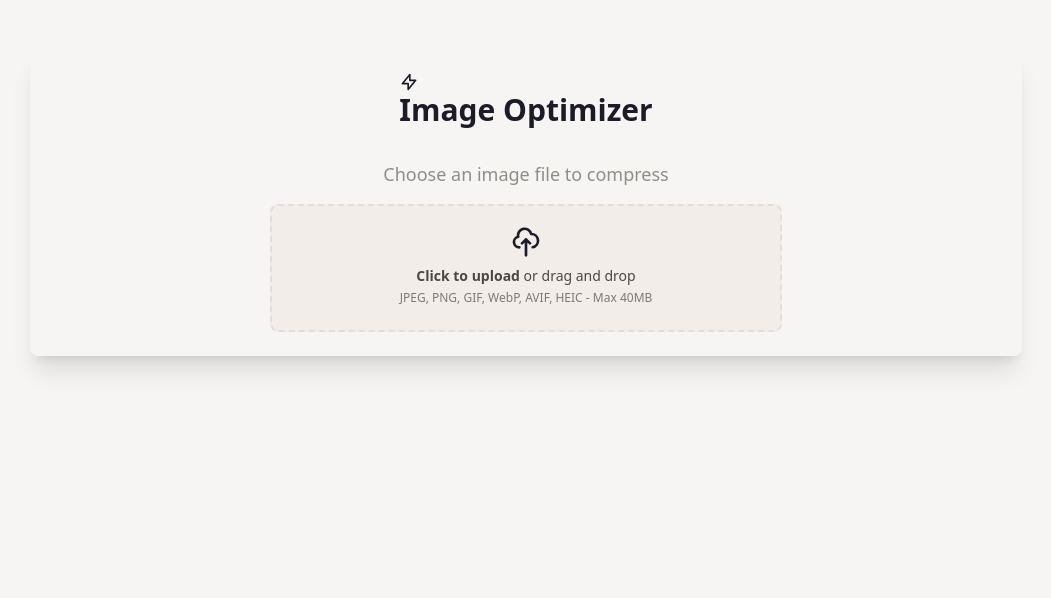
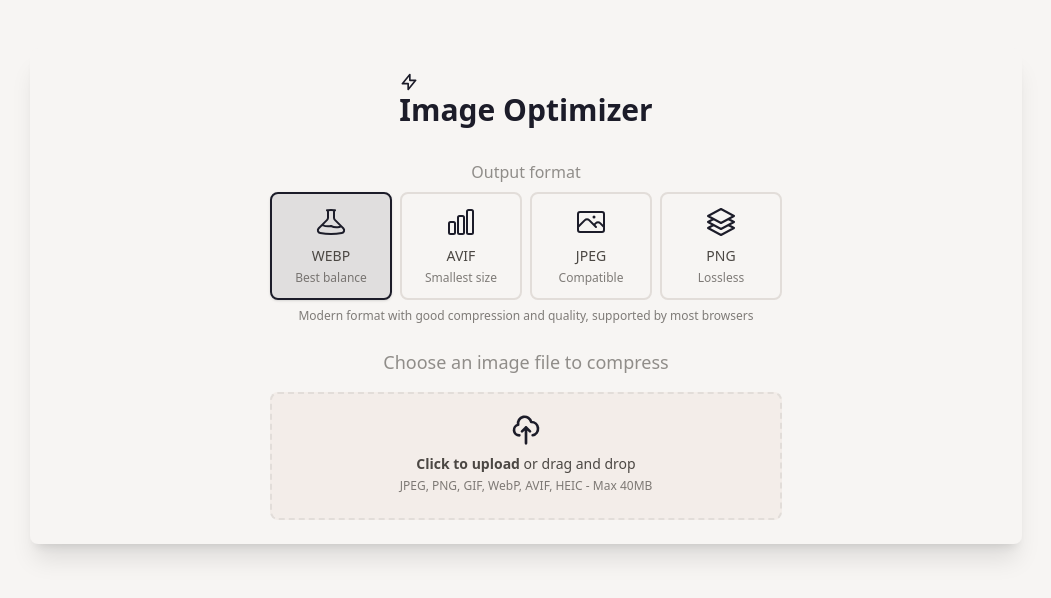
Before and after one commit to espaciofuturoio/image-optimizer, a React (Vite) app in the folder apps/uploader/: page / in a window 1280 px wide. Shown: the top 598 px of the page, without its empty margins (114-1165 px from the left). Built offline with nearby package versions, Linux system fonts and the light colour scheme; no server answers.

Commit message:
chore: add output format

```diff
--- a/apps/uploader/src/components/simple_image_uploader.tsx
+++ b/apps/uploader/src/components/simple_image_uploader.tsx
@@ -10,15 +10,17 @@ import {
   convertAvifToWebP,
 } from './image_compression_util'
 
+type Format = 'webp' | 'avif' | 'jpeg' | 'png'
+
 // Define accepted file types
 const ACCEPTED_FILE_TYPES = "image/jpeg,image/png,image/gif,image/webp,image/avif,image/heic,image/heif"
 const ACCEPTED_EXTENSIONS = ['.jpg', '.jpeg', '.png', '.gif', '.webp', '.avif', '.heic', '.heif']
+const ACCEPTED_FORMATS: Format[] = ['webp', 'avif', 'jpeg', 'png']
 
 // Default configuration values
 const DEFAULT_QUALITY = 75
 const DEFAULT_MAX_SIZE_MB = 1
 const DEFAULT_MAX_RESOLUTION = 2048
-const DEFAULT_FORMAT = 'webp'
 const MAX_FILE_SIZE_MB = 40 // 40MB file size limit
 
 // Utility function to format bytes into KB and MB
@@ -166,6 +168,7 @@ export const SimpleImageUploader: React.FC = () => {
   const [processingImage, setProcessingImage] = useState(false)
   const [sliderPosition, setSliderPosition] = useState(50)
   const [useSliderComparison, setUseSliderComparison] = useState(true)
+  const [selectedFormat, setSelectedFormat] = useState<Format>('webp')
 
   // Simple toast notification system
   const showToast = (message: string, duration = 3000) => {
@@ -315,7 +318,7 @@ export const SimpleImageUploader: React.FC = () => {
         }
       }
       // Apply WebP conversion for non-AVIF files
-      else if (DEFAULT_FORMAT === 'webp') {
+      else if (selectedFormat === 'webp') {
         try {
           clientProcessedFile = await convertToWebP(processedFile, DEFAULT_QUALITY);
         } catch (webpError) {
@@ -342,7 +345,7 @@ export const SimpleImageUploader: React.FC = () => {
       try {
         // Use server-side optimization
         const result = await optimizeImageServer(clientProcessedFile, {
-          format: DEFAULT_FORMAT as 'webp' | 'avif' | 'jpeg' | 'png',
+          format: selectedFormat as 'webp' | 'avif' | 'jpeg' | 'png',
           quality: DEFAULT_QUALITY,
           width: DEFAULT_MAX_RESOLUTION,
           height: undefined,
@@ -533,6 +536,77 @@ export const SimpleImageUploader: React.FC = () => {
             </svg>
             Image Optimizer
           </h2>
+
+          {/* Format selector */}
+          <div className="form-control w-full max-w-lg mx-auto mb-4">
+            <label className="label pb-2" htmlFor="format-select">
+              <span className="label-text text-base font-medium flex items-center">
+                Output format
+              </span>
+            </label>
+            <div className="grid grid-cols-2 sm:grid-cols-4 gap-2">
+              {ACCEPTED_FORMATS.map(format => (
+                <label
+                  key={format}
+                  className={`flex flex-col items-center justify-center p-3 border-2 rounded-lg cursor-pointer transition-all ${selectedFormat === format
+                    ? 'border-primary bg-primary/10 shadow-sm'
+                    : 'border-base-300 hover:border-primary/50 hover:bg-base-200'
+                    } ${isUploading || processingImage ? 'opacity-60 cursor-not-allowed' : ''}`}
+                >
+                  <input
+                    type="radio"
+                    className="hidden"
+                    name="format"
+                    value={format}
+                    checked={selectedFormat === format}
+                    onChange={() => setSelectedFormat(format)}
+                    disabled={isUploading || processingImage}
+                  />
+                  <div className="flex flex-col items-center">
+                    <div className="w-8 h-8 mb-2 flex items-center justify-center text-primary">
+                      {format === 'webp' && (
+                        <svg xmlns="http://www.w3.org/2000/svg" fill="none" viewBox="0 0 24 24" strokeWidth={1.5} stroke="currentColor">
+                          <title>WebP Format</title>
+                          <path strokeLinecap="round" strokeLinejoin="round" d="M9.75 3.104v5.714a2.25 2.25 0 0 1-.659 1.591L5 14.5M9.75 3.104c-.251.023-.501.05-.75.082m.75-.082a24.301 24.301 0 0 1 4.5 0m0 0v5.714c0 .597.237 1.17.659 1.591L19.8 15.3M14.25 3.104c.251.023.501.05.75.082M19.8 15.3l-1.57.393A9.065 9.065 0 0 1 12 15a9.065 9.065 0 0 1-6.23-.693L5 14.5m14.8.8 1.402 1.402c1.232 1.232.65 3.318-1.067 3.611A48.309 48.309 0 0 1 12 21c-2.773 0-5.491-.235-8.135-.687-1.718-.293-2.3-2.379-1.067-3.61L5 14.5" />
+                        </svg>
+                      )}
+                      {format === 'avif' && (
+                        <svg xmlns="http://www.w3.org/2000/svg" fill="none" viewBox="0 0 24 24" strokeWidth={1.5} stroke="currentColor">
+                          <title>AVIF Format</title>
+                          <path strokeLinecap="round" strokeLinejoin="round" d="M3 13.125C3 12.504 3.504 12 4.125 12h2.25c.621 0 1.125.504 1.125 1.125v6.75C7.5 20.496 6.996 21 6.375 21h-2.25A1.125 1.125 0 0 1 3 19.875v-6.75ZM9.75 8.625c0-.621.504-1.125 1.125-1.125h2.25c.621 0 1.125.504 1.125 1.125v11.25c0 .621-.504 1.125-1.125 1.125h-2.25a1.125 1.125 0 0 1-1.125-1.125V8.625ZM16.5 4.125c0-.621.504-1.125 1.125-1.125h2.25C20.496 3 21 3.504 21 4.125v15.75c0 .621-.504 1.125-1.125 1.125h-2.25a1.125 1.125 0 0 1-1.125-1.125V4.125Z" />
+                        </svg>
+                      )}
+                      {format === 'jpeg' && (
+                        <svg xmlns="http://www.w3.org/2000/svg" fill="none" viewBox="0 0 24 24" strokeWidth={1.5} stroke="currentColor">
+                          <title>JPEG Format</title>
+                          <path strokeLinecap="round" strokeLinejoin="round" d="M2.25 15.75l5.159-5.159a2.25 2.25 0 013.182 0l5.159 5.159m-1.5-1.5l1.409-1.409a2.25 2.25 0 013.182 0l2.909 2.909m-18 3.75h16.5a1.5 1.5 0 001.5-1.5V6a1.5 1.5 0 00-1.5-1.5H3.75A1.5 1.5 0 002.25 6v12a1.5 1.5 0 001.5 1.5zm10.5-11.25h.008v.008h-.008V8.25zm.375 0a.375.375 0 11-.75 0 .375.375 0 01.75 0z" />
+                        </svg>
+                      )}
+                      {format === 'png' && (
+                        <svg xmlns="http://www.w3.org/2000/svg" fill="none" viewBox="0 0 24 24" strokeWidth={1.5} stroke="currentColor">
+                          <title>PNG Format</title>
+                          <path strokeLinecap="round" strokeLinejoin="round" d="M6.429 9.75 2.25 12l4.179 2.25m0-4.5 5.571 3 5.571-3m-11.142 0L2.25 7.5 12 2.25l9.75 5.25-4.179 2.25m0 0L21.75 12l-4.179 2.25m0 0 4.179 2.25L12 21.75 2.25 16.5l4.179-2.25m11.142 0-5.571 3-5.571-3" />
+                        </svg>
+                      )}
+                    </div>
+                    <span className="font-medium text-sm uppercase">{format}</span>
+                    <span className="text-xs mt-1 text-base-content/70 text-center">
+                      {format === 'webp' && 'Best balance'}
+                      {format === 'avif' && 'Smallest size'}
+                      {format === 'jpeg' && 'Compatible'}
+                      {format === 'png' && 'Lossless'}
+                    </span>
+                  </div>
+                </label>
+              ))}
+            </div>
+            <div className="text-xs text-base-content/70 mt-2 px-1">
+              {selectedFormat === 'webp' && 'Modern format with good compression and quality, supported by most browsers'}
+              {selectedFormat === 'avif' && 'Next-gen format with excellent compression, but less browser support'}
+              {selectedFormat === 'jpeg' && 'Standard format supported everywhere, best for photos'}
+              {selectedFormat === 'png' && 'Lossless format preserves all details, larger file size, good for graphics'}
+            </div>
+          </div>
 
           {/* File Input with drop zone */}
           <div className="form-control w-full max-w-lg mx-auto">
```
